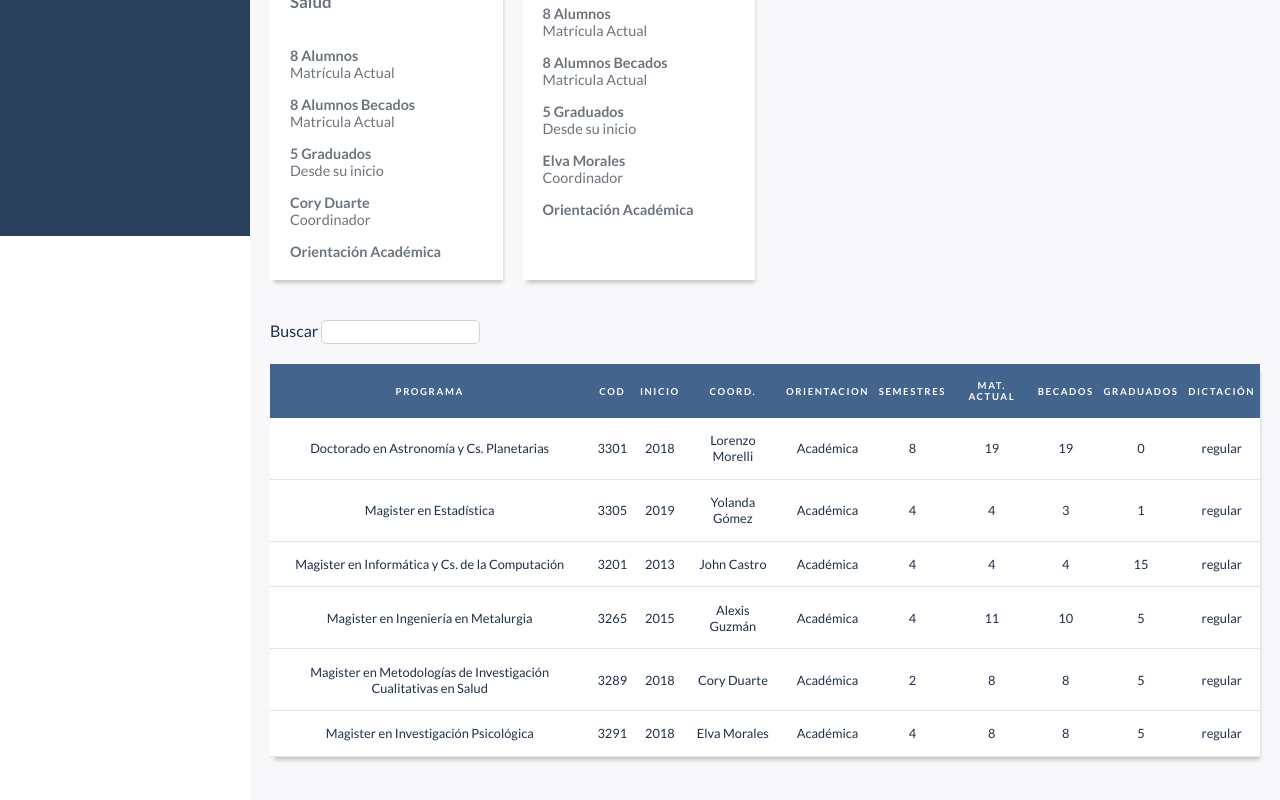
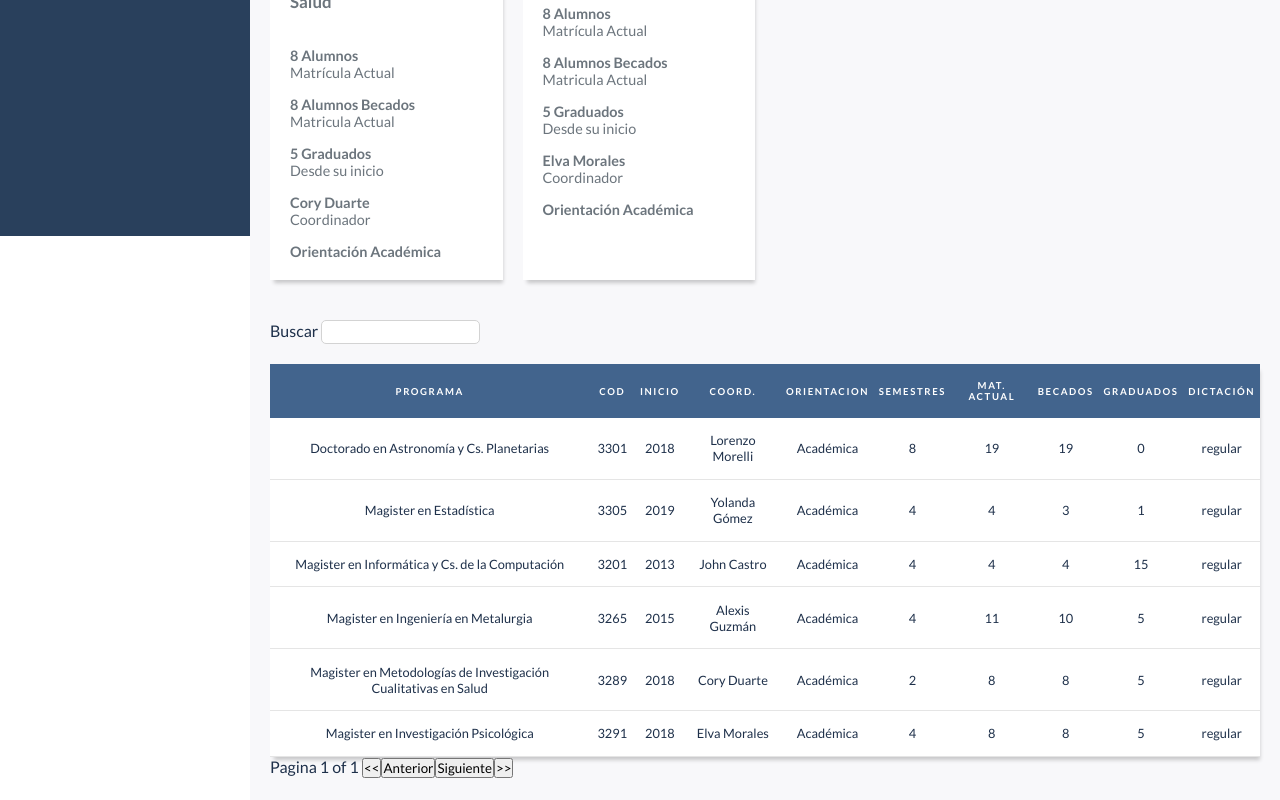
Before and after one commit to cristianortiz/sidebar_stylcomp, a React (Create React App) app: page /home/programas in a window 1280 px wide. Shown: the part 564-1364 px from the top of the page. Built offline with nearby package versions, Linux system fonts and the light colour scheme.

Commit message:
basics of table pagination

```diff
--- a/src/components/Tables/ProgramasTable.js
+++ b/src/components/Tables/ProgramasTable.js
@@ -1,7 +1,17 @@
 import React, { useMemo } from "react";
-import { useTable, useGlobalFilter } from "react-table";
+import { useTable, useGlobalFilter, usePagination } from "react-table";
 import GlobalFilter from "./GlobalFilter";
-import { Table, Thead, Tr, Th, Tbody, Td } from "./tables.styles";
+import {
+  Table,
+  Thead,
+  Tr,
+  Th,
+  Tbody,
+  Td,
+  TablePagination,
+  PageButton,
+  PageNumbers,
+} from "./tables.styles";
 import { table_columns, programas } from "./tablesData";
 
 const ProgramasTable = () => {
@@ -12,19 +22,27 @@ const ProgramasTable = () => {
       columns,
       data,
     },
-    useGlobalFilter
+    useGlobalFilter,
+    usePagination
   );
   const {
     getTableProps,
     getTableBodyProps,
     headerGroups,
-    rows,
+    page,
+    nextPage,
+    previousPage,
+    canNextPage,
+    canPreviousPage,
+    pageOptions,
+    gotoPage,
+    pageCount,
     prepareRow,
     state,
     setGlobalFilter,
   } = tableInstance;
 
-  const { globalFilter } = state;
+  const { globalFilter, pageIndex } = state;
 
   return (
     <>
@@ -40,7 +58,7 @@ const ProgramasTable = () => {
           ))}
         </Thead>
         <Tbody {...getTableBodyProps()}>
-          {rows.map((row) => {
+          {page.map((row) => {
             prepareRow(row);
             return (
               <Tr {...row.getRowProps()}>
@@ -54,6 +72,26 @@ const ProgramasTable = () => {
           })}
         </Tbody>
       </Table>
+      <TablePagination>
+        <PageNumbers>
+          Pagina {pageIndex + 1} of {pageOptions.length}{" "}
+        </PageNumbers>
+        <PageButton onClick={() => gotoPage(0)} disable={!canPreviousPage}>
+          {"<<"}
+        </PageButton>
+        <PageButton onClick={() => previousPage()} disable={!canPreviousPage}>
+          Anterior
+        </PageButton>
+        <PageButton onClick={() => nextPage()} disable={!canNextPage}>
+          Siguiente
+        </PageButton>
+        <PageButton
+          onClick={() => gotoPage(pageCount - 1)}
+          disable={!canNextPage}
+        >
+          {">>"}
+        </PageButton>
+      </TablePagination>
     </>
   );
 };
--- a/src/components/Tables/tables.styles.js
+++ b/src/components/Tables/tables.styles.js
@@ -36,14 +36,18 @@ export const Td = styled.td`
   text-align: center;
   border-bottom: 1px solid rgba(0, 0, 0, 0.1);
 `;
+//globalFilter component styles to table
 export const GlobalSearch = styled.div`
   width: 100%;
   display: block;
   padding: 0 0 20px 0;
 `;
-
 export const GlobalSearchInput = styled.input`
   padding: 3px 3px 3px 5px;
   border: 1px solid lightgray;
   border-radius: 5px;
 `;
+export const TablePagination = styled.div``;
+
+export const PageButton = styled.button``;
+export const PageNumbers = styled.span``;
```
